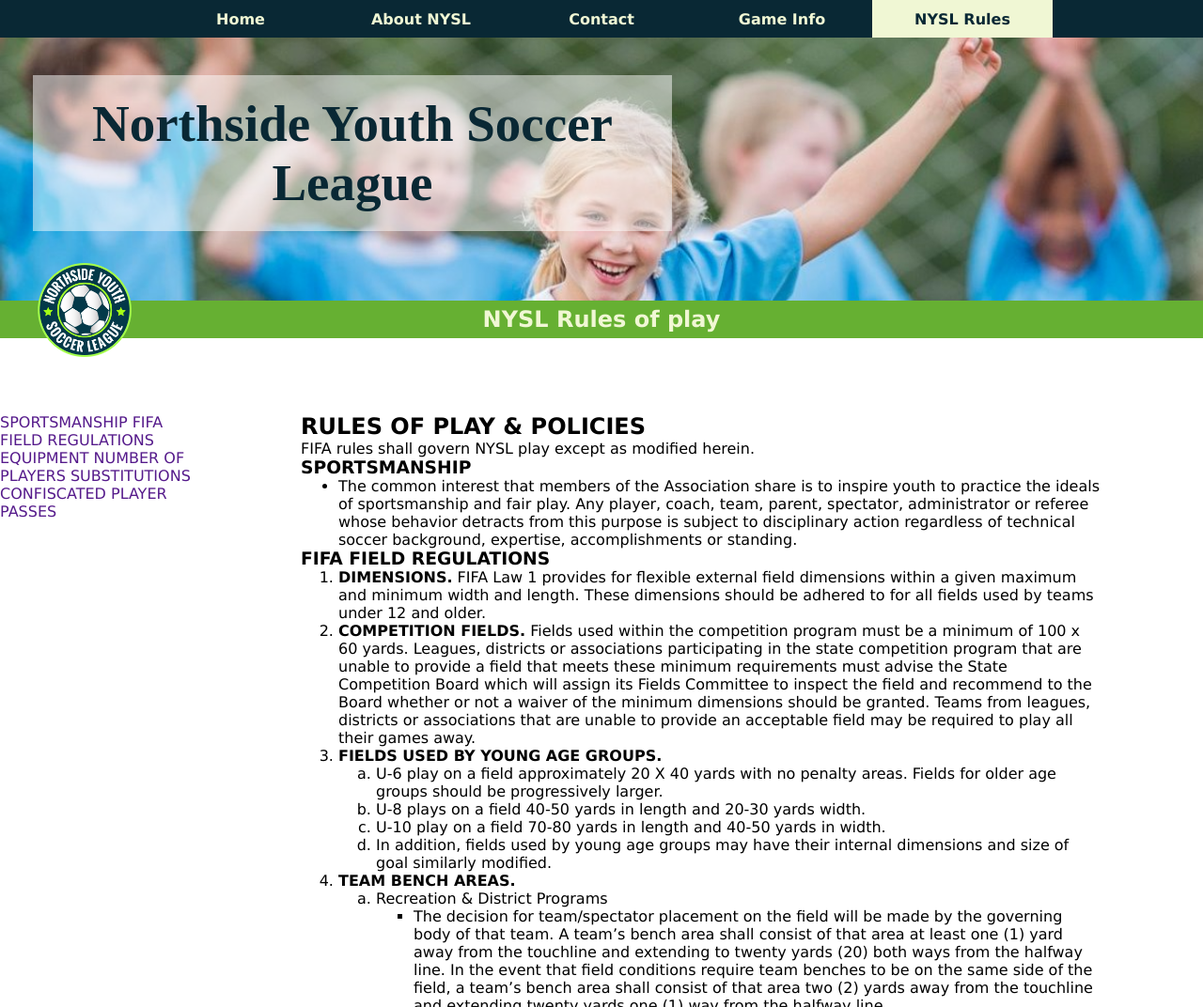
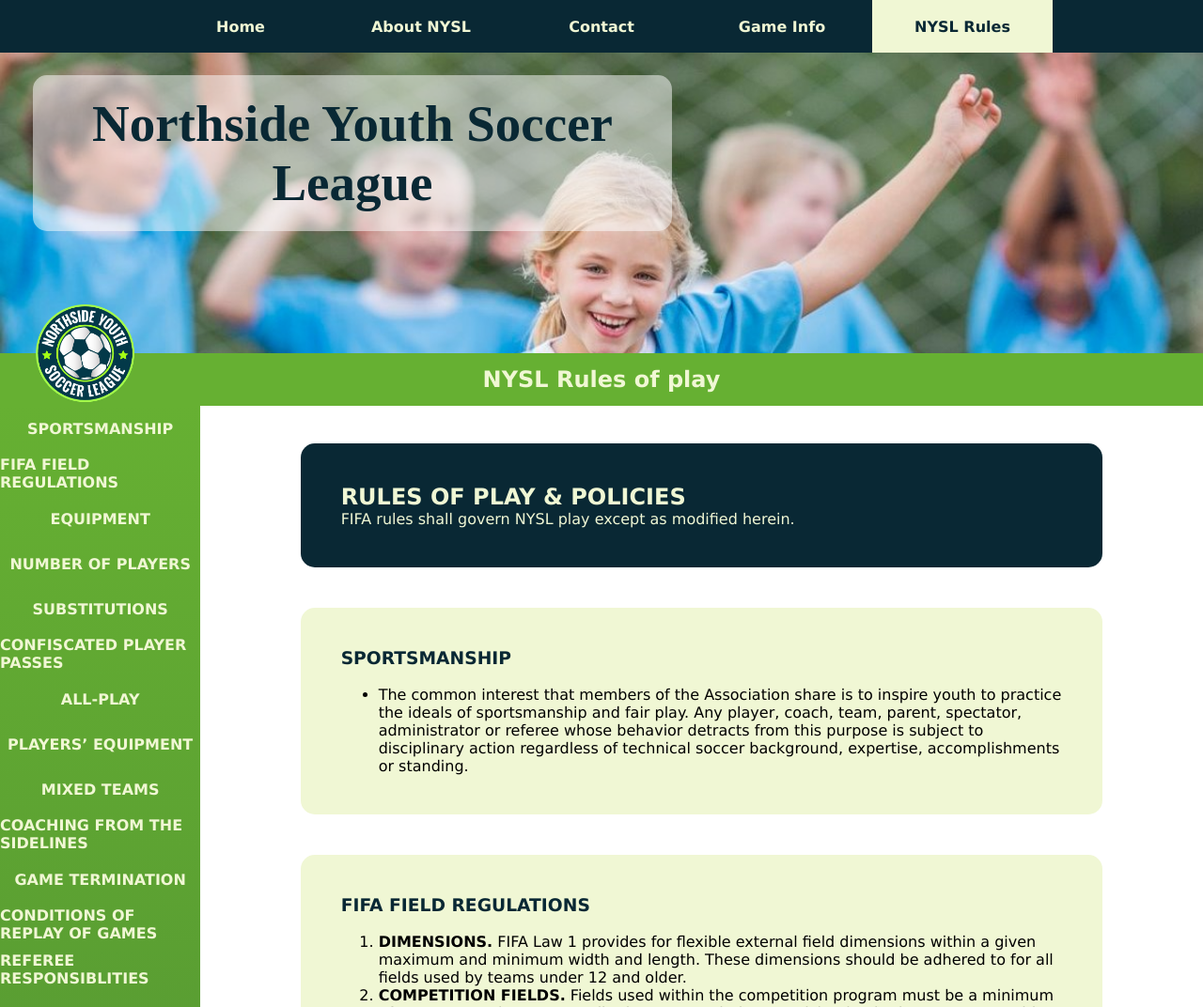
Before and after one commit to jhoelda/modulo1, a plain HTML site: page tarea 3/NYSL-Rules.html in a window 1280 px wide. Shown: the top 1072 px of the page at 94% size. Drawn offline with Linux system fonts and the light colour scheme.

Commit message:
tarea 1, 2 y 3 terminada

```diff
--- a/tarea 3/NYSL-Rules.html
+++ b/tarea 3/NYSL-Rules.html
@@ -11,32 +11,43 @@
     <header>
         <h1>Northside Youth Soccer League</h1>
     </header>
-    <div class="navbarI">
+
+    <div class="navbar_bottom">
         <h2>NYSL Rules of play</h2>
         <img src="imagenes/nysl_logo.png" alt="nysl_logo" id="logo">
     </div>
 
-    <nav class="navbarS">
+    <nav class="navbar_top">
         <a href="index.html">Home</a>
         <a href="about.html">About NYSL</a>
         <a href="contact.html">Contact</a>
         <a href="game_info.html">Game Info</a>
         <a href="#" class="active">NYSL Rules</a>
     </nav>
+
     <aside>
-        <a href="">SPORTSMANSHIP</a>
-        <a href="">FIFA FIELD REGULATIONS</a>
-        <a href="">EQUIPMENT</a>
-        <a href="">NUMBER OF PLAYERS</a>
-        <a href="">SUBSTITUTIONS</a>
-        <a href="">CONFISCATED PLAYER PASSES</a>
+        <a href="#SPORTSMANSHIP">SPORTSMANSHIP</a>
+        <a href="#FIFA">FIFA FIELD REGULATIONS</a>
+        <a href="#EQUIPMENT">EQUIPMENT</a>
+        <a href="#NUMBER">NUMBER OF PLAYERS</a>
+        <a href="#SUBSTITUTIONS">SUBSTITUTIONS</a>
+        <a href="#CONFISCATED">CONFISCATED PLAYER PASSES</a>
+        <a href="#ALL-PLAY">ALL-PLAY</a>
+        <a href="#PLAYERS">PLAYERS’ EQUIPMENT</a>
+        <a href="#MIXED">MIXED TEAMS</a>
+        <a href="#COACHING">COACHING FROM THE SIDELINES</a>
+        <a href="#GAME_TERMINATION">GAME TERMINATION</a>
+        <a href="#CONDITIONS">CONDITIONS OF REPLAY OF GAMES</a>
+        <a href="#REFEREE">REFEREE RESPONSIBLITIES</a>
     </aside>
 
     <main>
+    <section>
         <h2>RULES OF PLAY & POLICIES</h2>
         <p>FIFA rules shall govern NYSL play except as modified herein.</p>
-
-    <h3>SPORTSMANSHIP</h3>
+    </section>
+    <article id="SPORTSMANSHIP">
+        <h3>SPORTSMANSHIP</h3><br>
         <ul>
             <li> The common interest that members of the Association share is to inspire
                 youth to practice the ideals of sportsmanship and fair play. Any player,
@@ -45,8 +56,9 @@
                 technical soccer background, expertise, accomplishments or standing.
             </li>
         </ul>
-
-    <h3>FIFA FIELD REGULATIONS</h3>
+    </article>
+    <article id="FIFA">
+        <h3>FIFA FIELD REGULATIONS</h3><br>
         <ol>
             <li><strong>DIMENSIONS.</strong> FIFA Law 1 provides for flexible external field dimensions
                 within a given maximum and minimum width and length. These
@@ -116,14 +128,16 @@
                 </ol>
             </li>
         </ol>
-
-    <h3>EQUIPMENT</h3>
+    </article>
+    <article id="EQUIPMENT">
+        <h3>EQUIPMENT</h3><br>
         <ul>
             <li>We will abide by and accept equipment standards as defined by FIFA,
                 USSF and USYSA.</li>
         </ul>
-
-    <h3>NUMBER OF PLAYERS</h3>
+    </article>
+    <article id="NUMBER">
+        <h3>NUMBER OF PLAYERS</h3><br>
         <ul>
             <li><strong>TEAM SIZE.</strong> Except as noted below, team rosters shall consist of not less
                 than eleven nor more than eighteen players. A team must have at least
@@ -141,8 +155,9 @@
                 the playing area are low are strongly encouraged to play small-sided
                 games on reduced field size.</li>
         </ul>
-
-    <h3>SUBSTITUTIONS</h3>
+    </article>
+    <article id="SUBSTITUTIONS">
+        <h3>SUBSTITUTIONS</h3><br>
         <ul>
             <li>Teams may make an unlimited number of substitutions at the times
                 indicated below. A player who has been replaced may re-enter the game
@@ -158,8 +173,9 @@
                 </ol>
             </li>
         </ul>
-
-    <h3>CONFISCATED PLAYER PASSES</h3>
+    </article>
+    <article id="CONFISCATED">
+        <h3>CONFISCATED PLAYER PASSES</h3><br>
         <ul>
             <li>Passes of any individual(s) ejected from any match shall be retained after
                 the match by the referee. The pass of any individual who has received a
@@ -174,8 +190,9 @@
                 deliver all confiscated passes to the UYSA State Office within forty-eight
                 (48) hours of the conclusion of the match.</li>
         </ul>
-
-    <h3>ALL-PLAY</h3>
+    </article>
+    <article id="ALL-PLAY">
+        <h3>ALL-PLAY</h3><br>
         <ul>
             <li>All-play means that every recreation player on every team shall play at
             least fifty percent of each game. Coaches in the competition program are
@@ -188,23 +205,26 @@
                 </ul>
             </li>
         </ul>
-
-    <h3>PLAYERS’ EQUIPMENT</h3>
+    </article>
+    <article id="PLAYERS">
+        <h3>PLAYERS’ EQUIPMENT</h3><br>
         <ul>
             <li>Where the uniform colors of both teams are so similar that the referee
                 orders a change, the designated home team must change to colors
                 distinct from those of the opponent.</li>
         </ul>
-
-    <h3>MIXED TEAMS</h3>
+    </article>
+    <article id="MIXED">
+        <h3>MIXED TEAMS</h3><br>
         <ul>
             <li><strong>GIRLS PLAYING ON BOYS’ TEAMS.</strong> Girls are eligible to play on boys’
                 teams with parent/guardian permission.</li>
             <li><strong>TYPES OF TEAMS.</strong> Teams with females only are Girls Teams. All others
                 are Boys Teams.</li>
         </ul>
-
-    <h3>COACHING FROM THE SIDELINES</h3>
+    </article>
+    <article id="COACHING">
+        <h3>COACHING FROM THE SIDELINES</h3><br>
         <ul>
             <li>Coaching from the sidelines, i.e., giving direction to one’s own team on
                 points of strategy and position, is permitted provided that:
@@ -221,8 +241,9 @@
                 </ol>
             </li>
         </ul>
-
-    <h3>GAME TERMINATION</h3>
+    </article>
+    <article id="GAME_TERMINATION">
+        <h3>GAME TERMINATION</h3><br>
         <ul>
             <li>Any game terminated after 15 minutes into the second half by the referee
                 by reason of the elements, or by reason of grave disorder on the part of
@@ -231,8 +252,9 @@
                 ahead and the game is called because of their actions they will lose the
                 game 1-0.</li>
         </ul>
-
-    <h3>CONDITIONS OF REPLAY OF GAMES</h3>
+    </article>
+    <article id="CONDITIONS">
+        <h3>CONDITIONS OF REPLAY OF GAMES</h3><br>
         <ul>
             <li>Any game which is required to be replayed as a result of any protest or
                 appeal, shall be subject to the following conditions:
@@ -247,8 +269,9 @@
                 </ol>
             </li>
         </ul>
-
-    <h3>REFEREE RESPONSIBLITIES</h3>
+    </article>
+    <article id="REFEREE">
+        <h3>REFEREE RESPONSIBLITIES</h3><br>
         <ul>
             <li>The referee shall verify the identity of the players and coaches with his/her
                 player pass. He shall collect the passes of those players and coaches who
@@ -270,7 +293,9 @@
             <li>Referees not complying with this section will be referred to the Disciplinary
                 Committee.</li>
         </ul>
+    </article>
 </main>
+<footer></footer>
 </div>
 </body>
 </html>
--- a/tarea 3/styles/nysl_1.css
+++ /dev/null
@@ -1,45 +0,0 @@
-header {
-  background-image: url("../imagenes/design1_image1.jpg");
-  background-size: cover;
-  height: 300px;
-}
-h2 {
-  background-color: black;
-  color: white;
-  text-align: center;
-  padding: 20px 0;
-  margin: 0;
-}
-#logo {
-  position: absolute;
-  width: 100px;
-  height: 100px;
-  float: right;
-  right: 30px;
-  top: 290px;
-}
-h1 {
- position: absolute;
- top: 10px;
- margin-left: 10px;
- font-size: 50px;
-}
-nav {
-  float: left;
-  width: 20vw;
-  text-align: center;
-}
-nav a{
-  display: block;
-  margin: 70px 0;
-  text-decoration: none;
-}
-main {
-  width: 70vw;
-  float: right;
-  margin: 0 20px 0 0;
-  padding: 50px 0;
-}
-.active{
-  text-decoration: underline;
-}
--- a/tarea 3/styles/nysl_2.css
+++ /dev/null
@@ -1,50 +0,0 @@
-div>h2 {
-  border: 5px solid black;
-  background-color: white;
-  opacity:0.8;
-  text-align: center;
-  padding: 20px 0;
-  margin: 0px;
-  width: calc(100% - 10px);
-  position: absolute;
-  bottom: 0px;
-  }
-div{
-  background-image: url("../imagenes/design2_image1.jpg");
-  background-size: cover;
-  height: 300px;
-  position: relative;
- }
-#logo {
-  position: absolute;
-  width: 150px;
-  height: 150px;
-  left: 5vw;
-  top: 370px;
-  }
-main {
-  width: 70vw;
-  float: right;
-  margin: 0 20px 0 0;
-  padding: 50px 0;
-  }
-nav {
-  position: absolute;
-  top: 4vw;
-  right: 10vw;
-  }
-nav a{
-  display: inline-block;
-  background-color: navy;
-  color: white;
-  padding: 10px;
-  margin: 10px;
-  text-decoration: none;
-  box-shadow:8px 8px black;
-  }
-.active{
-  background-color: limegreen;
-}
-h1{
-  font-size: 35px;
-}
--- a/tarea 3/styles/nysl_3.css
+++ b/tarea 3/styles/nysl_3.css
@@ -19,7 +19,9 @@ body{
     display: grid;
     grid-template-columns: 1fr 5fr;
     grid-template-areas:
+    "navbar_top navbar_top"
     "header header"
+    "navbar_bottom navbar_bottom"
     "aside main"
     "footer footer";
 }
@@ -43,22 +45,23 @@ header {
     padding: 20px;
     text-align: center;
     font-family: "Swis721 BlkCn BT";
+    border-radius: 15px;
 }
 
 /* barra de navegacion */
-nav{
+.navbar_top{
+    grid-area: navbar_top;
     display: flex;
     flex-direction: row;
     justify-content: center;
     text-align: center;
     background-color: var(--primary-color);
-    height: 5vh;
-    width: 100%;
-    position: absolute;
+    height: 7vh;
     top: 0;
-    /* position: sticky; */
+    position: sticky;
+    z-index: auto;
 }
-nav>a{
+.navbar_top>a{
     display: flex;
     justify-content: center;
     align-items: center;
@@ -67,53 +70,107 @@ nav>a{
     width: 15%;
     height: 100%;
 }
-nav>.active,nav>a:hover{
+.navbar_top>.active,.navbar_top>a:hover{
     background-color: var(--secondary-color);
     color: var(--primary-color);
 }
-
-div>h2 {
+.navbar_bottom{
+    grid-area: navbar_bottom;
+    display: flex;
+    flex-direction: row;
+    justify-content: center;
+    text-align: center;
     background-color: var(--tertiary-color);
-    color: var(--secondary-color);
-    /* text-align: center; */
-    height: 5vh;
-    width: 100%;
-    position: absolute;
-    top: 40vh;
+    height: 7vh;
+    position: sticky;
+    top: 7vh;
+    z-index: 1;
+}
+.navbar_bottom>h2 {
     display: flex;
     justify-content: center;
     align-items: center;
-
+    color: var(--secondary-color);
+    position: sticky;
+    top: 15vh;
     }
 #logo{
-    /* display: none; */
+    display: block;
     position: absolute;
     z-index: 2;
-    top: 35vh;
-    left: 40px;
-    width: 100px;
-    /* position: sticky; */
-    /* top: 0; */
+    bottom: 0.5vh;
+    left: 3vw;
+    height: 13vh;
 }
 
 /* estilos del main  */
 main {
     grid-area: main;
-    padding: 15vh 10%;
-    /* display: block; */
-    /* position: absolute; */
-    /* top: 50vh; */
-    /* margin: 5px 12vw; */
-    /* width: 55vw; */
-    border: 5px solid var(--tercer-color);
-    /* padding: 50px 10vw; */
+    padding: 5vh 10%;
+}
+section{
+    background-color: var(--primary-color);
+    color: var(--secondary-color);
+    padding: 5%;
+    margin-bottom: 5%;
+    border-radius: 15px;
+}
+article{
+    background-color: var(--secondary-color);
+    padding: 5%;
+    margin-bottom: 5%;
+    border-radius: 15px;
+    overflow-x: auto;
+}
+h3{
+    color: var(--primary-color);
 }
 
 /* estilos del aside  */
 aside{
     grid-area: aside;
-    padding-top: 15vh;
-    /* width: 200px; */
-    /* height: 400px; */
-    border: 5px solid var(--tercer-color);
+    display: flex;
+    flex-direction: column;
+    background-image: linear-gradient(var(--tertiary-color),var(--primary-color));
 }
+aside>a{
+    display: flex;
+    justify-content: center;
+    align-items: center;
+    color: var(--secondary-color);
+    font-weight: bold;
+    height: 6vh;
+    /* border: 1px solid black; */
+}
+aside>a:hover{
+    background-color: var(--secondary-color);
+    color: var(--tertiary-color);
+}
+
+/* estilos de footer */
+footer{
+    grid-area: footer;
+    height: 20vh;
+    background-color: var(--primary-color);
+}
+
+/* estilos de tabla */
+/* generales */
+table{
+    border-collapse: collapse;
+    text-align: center;
+    width: 100%;
+    background-color: rgba(255, 255, 255, 0.5);
+}
+
+/* thead */
+th{
+    background-color: var(--tertiary-color);
+    color: var(--secondary-color);
+}
+
+/* tbody */
+td,th{
+    border: 1px solid black;
+    height: 50px;
+}
```
Also changed, not shown: tarea 3/about.html (+14 -5 lines), tarea 3/contact.html (+8 -2 lines), tarea 3/game_info.html (+16 -2 lines), tarea 3/index.html (+7 -3 lines). Lines whose indentation alone changed are shown as unchanged.
